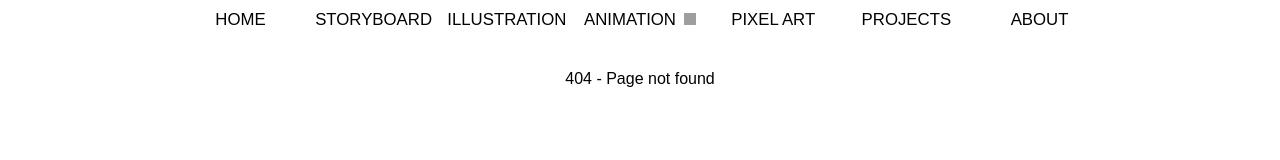
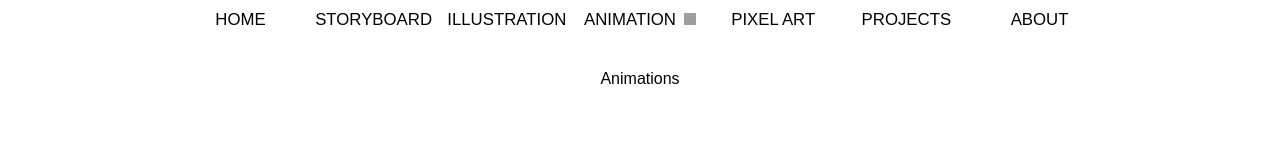
Before and after one commit to renanabasilva/illustration-and-animation-portfolio, a React (Vite) app: page /animation/animations in a window 1280 px wide. Before the commit this address had no page. Shown: the part 265-425 px from the top of the page. Built offline with nearby package versions, Linux system fonts and the light colour scheme; grey boxes are pictures that could not be loaded; a web font is replaced by a local one.

Commit message:
feat: add animation routes and pages

```diff
--- /dev/null
+++ b/src/pages/Animation/Animations/index.tsx
@@ -0,0 +1,9 @@
+const Animations = () => {
+  return (
+    <>
+      <p>Animations</p>
+    </>
+  );
+};
+
+export default Animations;
--- /dev/null
+++ b/src/pages/Animation/Backgrounds/index.tsx
@@ -0,0 +1,9 @@
+const Backgrounds = () => {
+  return (
+    <>
+      <p>Backgrounds</p>
+    </>
+  );
+};
+
+export default Backgrounds;
--- /dev/null
+++ b/src/pages/Animation/Characters/index.tsx
@@ -0,0 +1,9 @@
+const Characters = () => {
+  return (
+    <>
+      <p>Characters</p>
+    </>
+  );
+};
+
+export default Characters;
--- /dev/null
+++ b/src/pages/Animation/Props/index.tsx
@@ -0,0 +1,9 @@
+const Props = () => {
+  return (
+    <>
+      <p>Props</p>
+    </>
+  );
+};
+
+export default Props;
--- a/src/routes.tsx
+++ b/src/routes.tsx
@@ -7,6 +7,10 @@ import About from "./pages/About";
 import Illustration from "./pages/Illustration";
 import Storyboard from "./pages/Storyboard";
 import NotFound from "./pages/NotFound";
+import Animations from "./pages/Animation/Animations";
+import Backgrounds from "./pages/Animation/Backgrounds";
+import Characters from "./pages/Animation/Characters";
+import Props from "./pages/Animation/Props";
 
 function AppRoutes() {
   return (
@@ -16,6 +20,12 @@ function AppRoutes() {
           <Route index path="/" element={<Homepage />}/>
           <Route path="storyboard" element={<Storyboard />}/>
           <Route path="illustration" element={<Illustration />}/>
+          <Route path="animation">
+            <Route path="animations" element={<Animations />} />
+            <Route path="backgrounds" element={<Backgrounds />} />
+            <Route path="characters" element={<Characters />} />
+            <Route path="props" element={<Props />} />
+          </Route>
           <Route path="pixel-art" element={<PixelArt />}/>
           <Route path="projects" element={<Projects />}/>
           <Route path="about" element={<About />}/>
```
